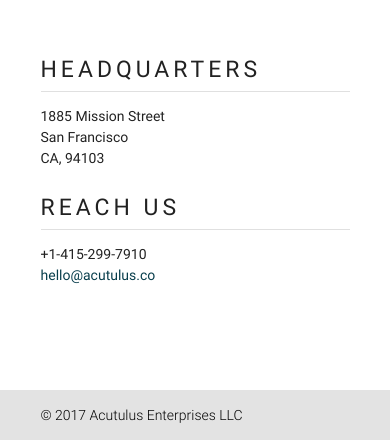
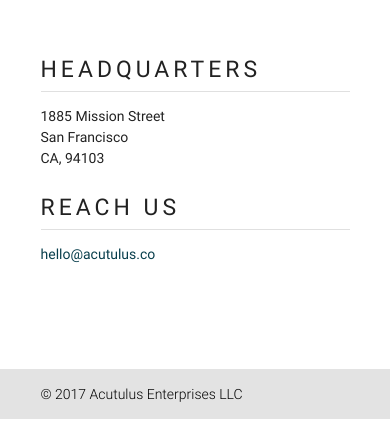
Before and after one commit to acutulus/mainpage, a plain HTML site: page index.html in a window 390 px wide. Shown: the part 8958-9398 px from the top of the page. After the commit the page ends 9377 px from the top, so only its background shows below. Drawn offline with Linux system fonts and the light colour scheme; files whose address does not match are found by name.

Commit message:
removing phone number

```diff
--- a/index.html
+++ b/index.html
@@ -674,7 +674,6 @@
                 <h5>Reach us</h5>
                 <div class="divider"></div>
                 <p class="non-flow">
-                    +1-415-299-7910<br>
                     <a href="mailto:hello@acutulus.co">hello@acutulus.co</a>
                 </p>
             </div>
```
